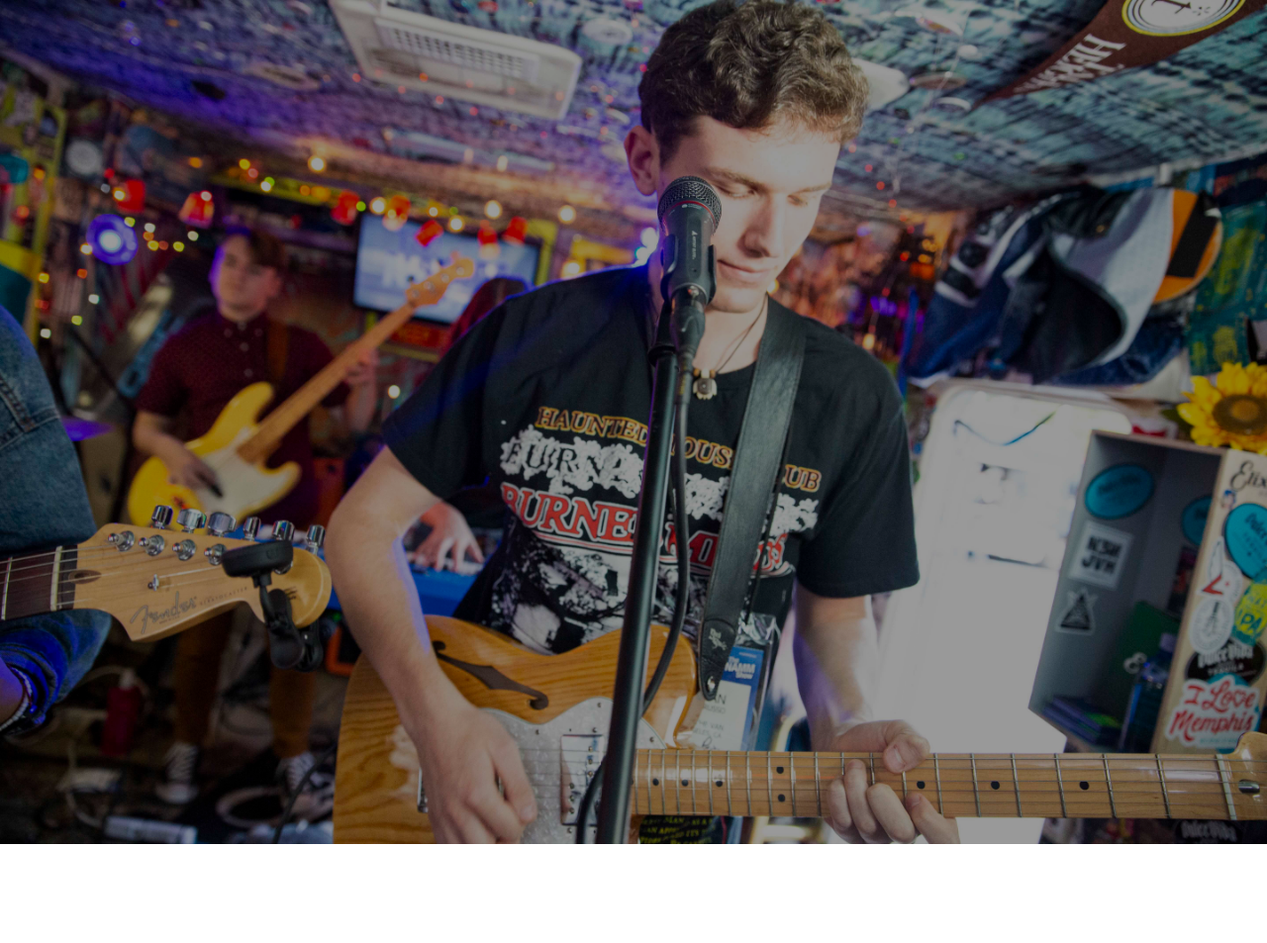
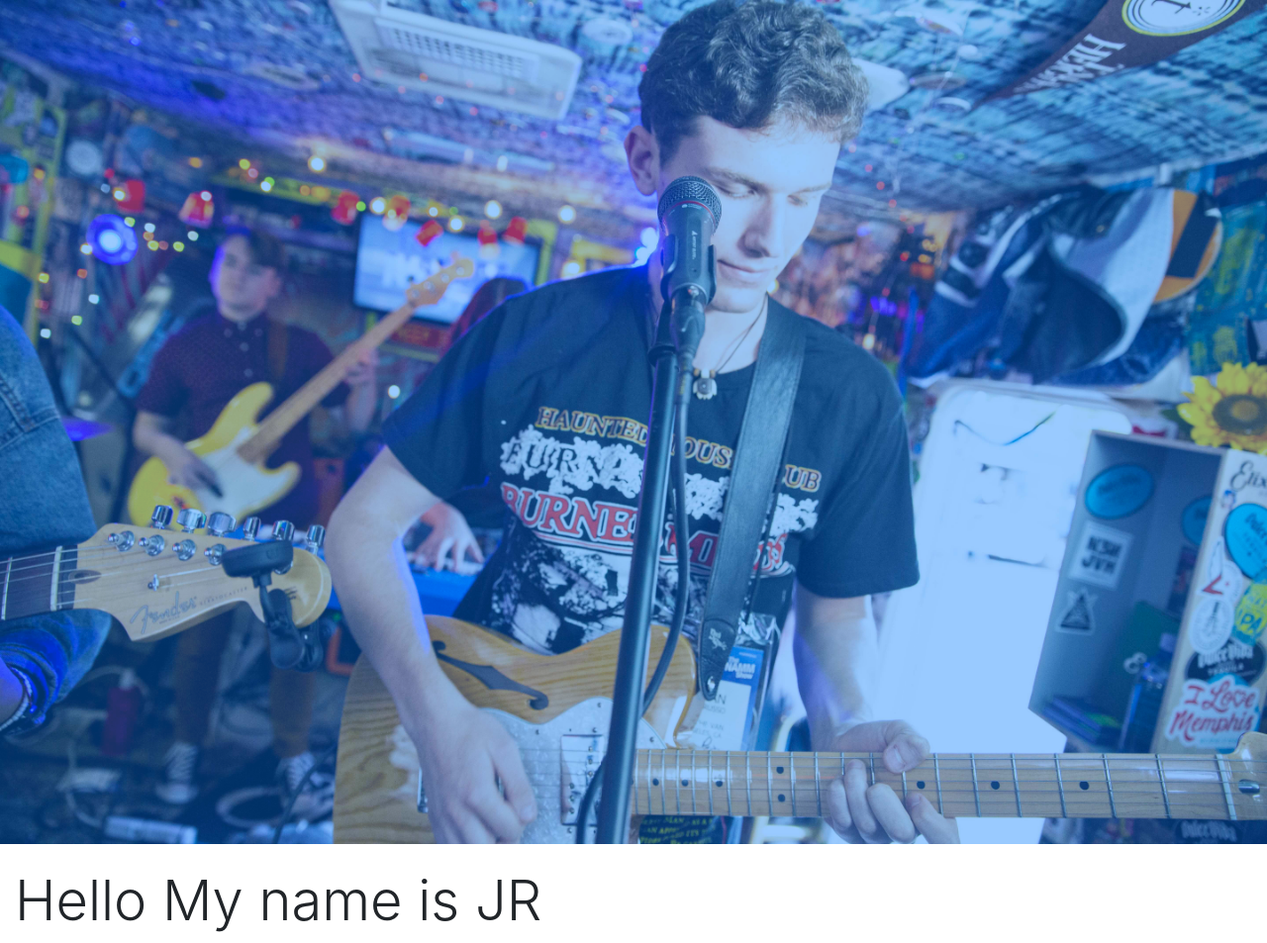
Before and after one commit to jrusso0818/my-personal-site, a Django app: page / in a window 1280 px wide. Shown: the part 82-1035 px from the top of the page at 99% size. Before the commit the page ends 935 px from the top, so only its background shows below. Run offline with Django 3.2, Linux system fonts and the light colour scheme; some libraries are stand-ins or nearby versions.

Commit message:
Made my picture blue.

```diff
--- a/homepage/templates/homepage/homepage.html
+++ b/homepage/templates/homepage/homepage.html
@@ -3,18 +3,23 @@
 
 {% block page_content %}
 <!-- remove side borders -->
+
 <div class="row">
     <div class="col">
-        <div class="my-div">
+        <div class="me-div">
             <img src="static/img/me.jpeg" class="img-fluid" alt="Responsive image" style="opacity:0.6;">
         </div>
     </div>
 </div>
+<br>
 
+<div class="container-fluid">
+    <h4 class="display-4">Hello My name is JR</h4>
+</div>
 <!-- Move to CSS stylesheet -->
 <style>
-    .my-div {
-      background-color: black;
+    .me-div {
+      background-color: #007BFF;
     }
 </style>
 {% endblock %}
```
